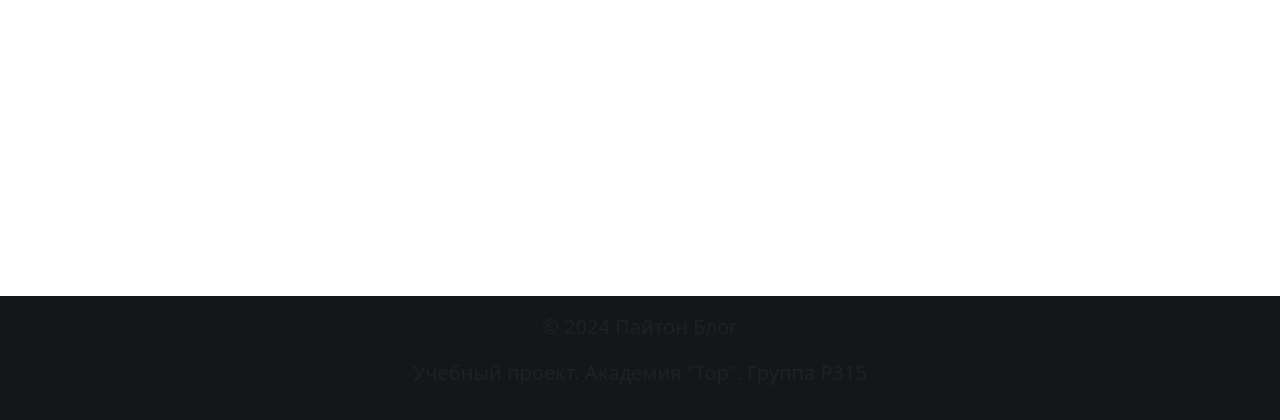
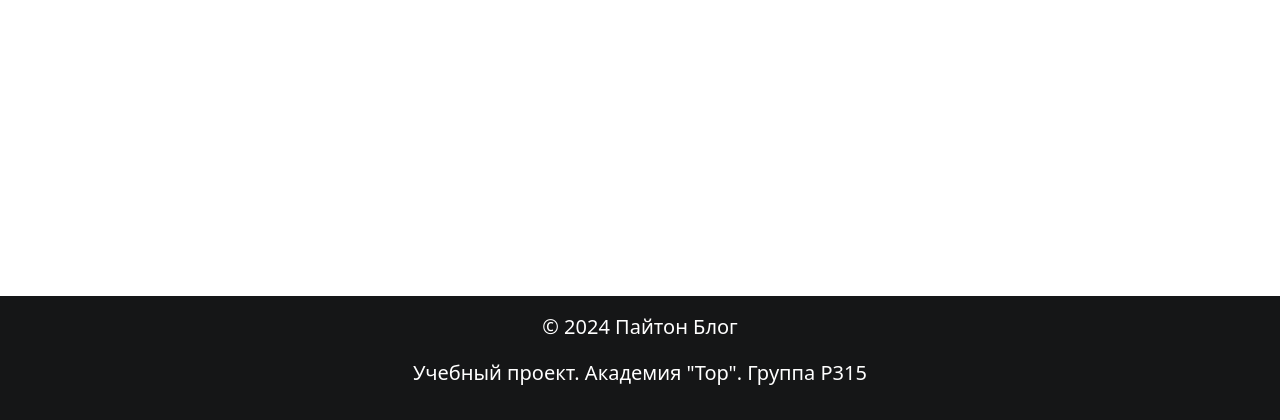
Before and after one commit to PAST666/django_315my, a Django app: page /blog/ in a window 1280 px wide. Shown: the part 380-800 px from the top of the page. Run offline with Django 5.2, Linux system fonts and the light colour scheme; data that the repository does not hold is empty; some libraries are stand-ins or nearby versions.

Commit message:
footer убрал затемнение

```diff
--- a/myproject/templates/base.html
+++ b/myproject/templates/base.html
@@ -36,8 +36,8 @@
     <footer>
       {% block footer %}
       <div class="container-xl">
-        <p class="text-center text-muted">&copy; 2024 Пайтон Блог</p>
-        <p class="text-center text-muted">
+        <p class="text-center">&copy; 2024 Пайтон Блог</p>
+        <p class="text-center">
           Учебный проект. Академия "Top". Группа P315
         </p>
       </div>
```
